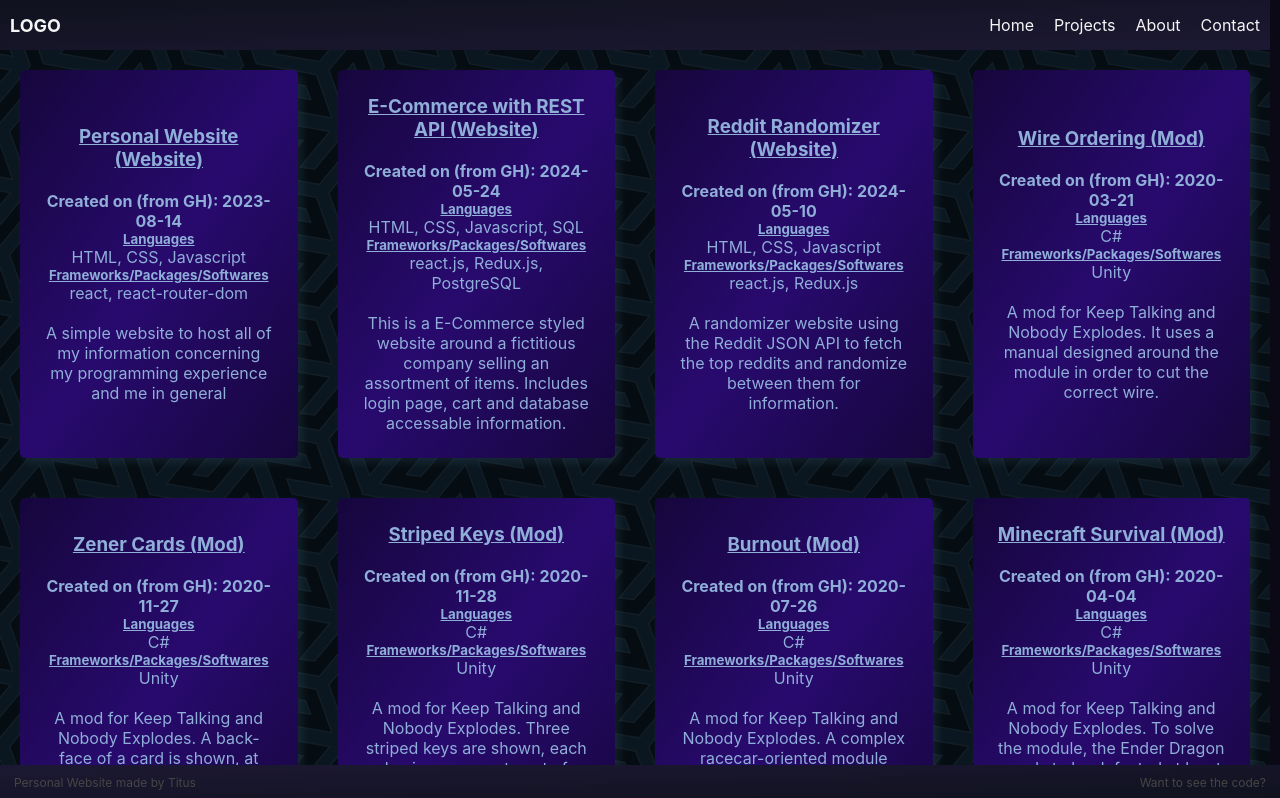
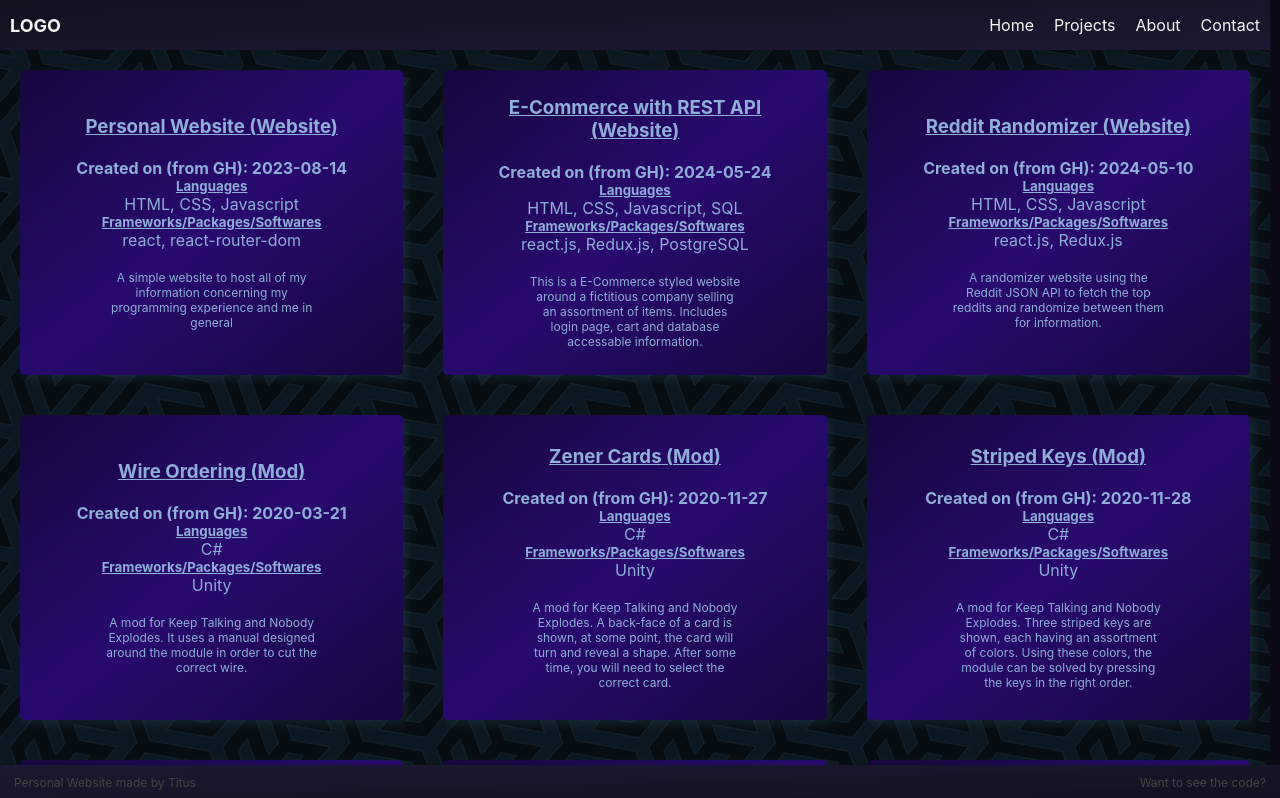
Before and after one commit to SmexyKatarina/SmexyKatarina.github.io, a React (Create React App) app: page /projects in a window 1280 px wide. Shown: the top 798 px of the page. Built offline with nearby package versions, Linux system fonts and the light colour scheme.

Commit message:
Re-update to README and project description fix

```diff
--- a/src/css/projects.css
+++ b/src/css/projects.css
@@ -19,7 +19,7 @@
     justify-content: center;
     align-items: center;
     text-align: center;
-    flex: 1 2 15%;
+    flex: 1 2 20%;
     box-shadow: 4px 4px 10px rgba(135, 211, 255, 0.1);
     transition: box-shadow .2s, padding .2s, margin .2s;
 }
@@ -58,3 +58,8 @@
 .project-tile a:active {
     color: rgb(77, 94, 117);
 }
+
+.project-desc {
+    font-size: 12px;
+    width: 60%;
+}
```
Also changed, not shown: 1 other file (tests, documents, lock files or other folders).
